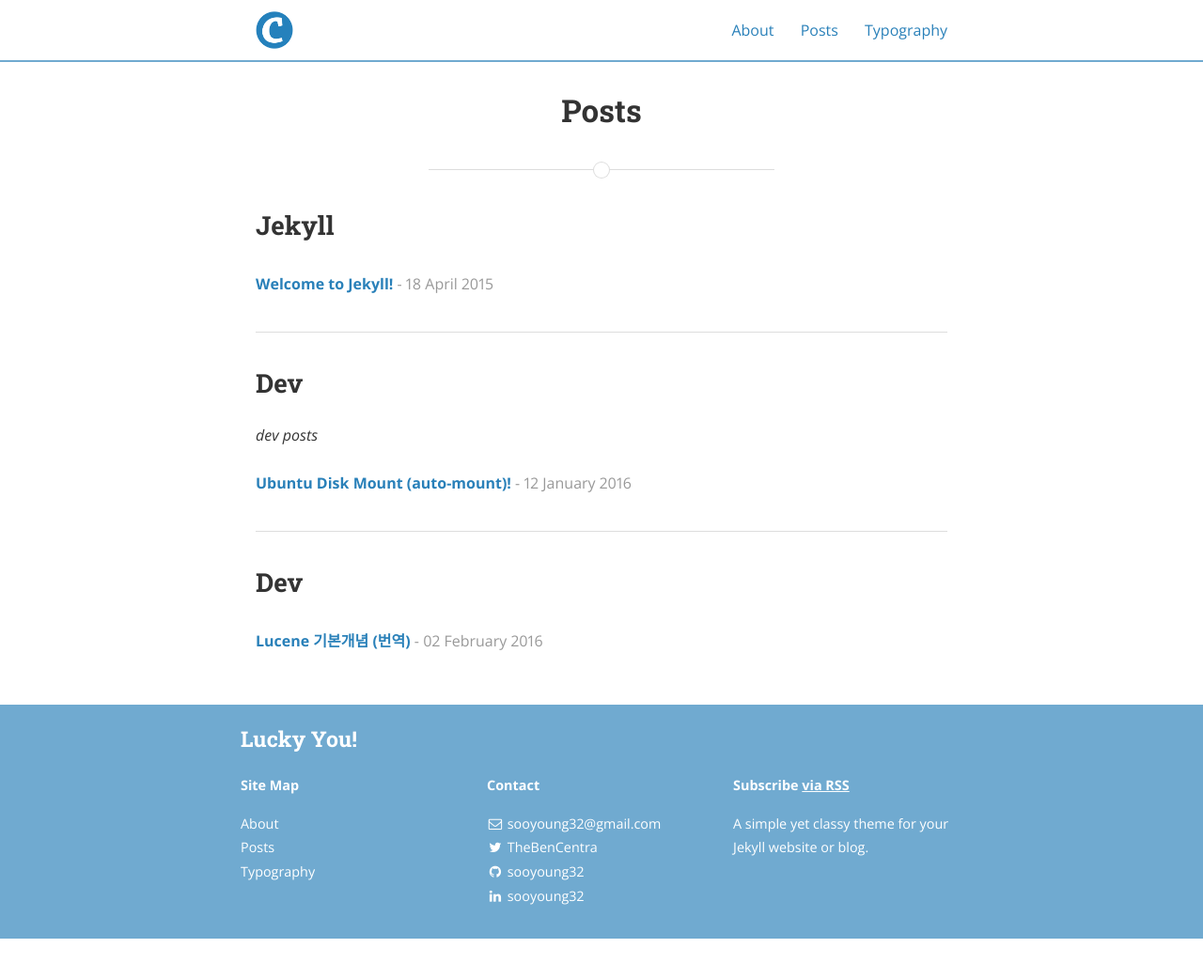
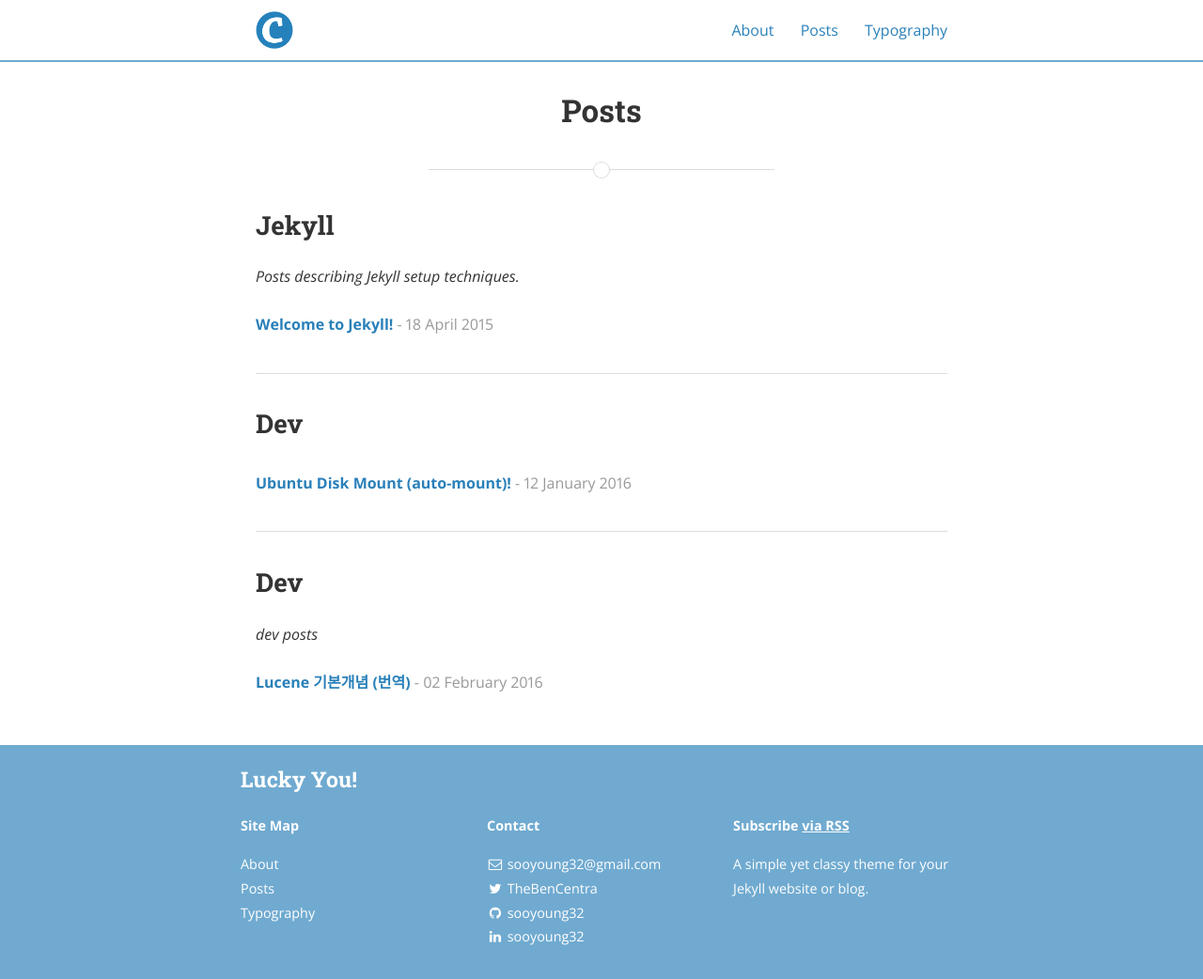
Before and after one commit to sooyoung32/sooyoung32.github.com, a Jekyll site: the page built from posts.html, in a window 1280 px wide. Shown: the whole page at 94% size. Built offline with Jekyll 4.4.1, drawn with Linux system fonts in a browser that asks for light colours; nearby versions of some CDN libraries; a style sheet for code colours, icons or effects is not loaded; before the commit the page ends 999 px from its top, so only the background shows below that; part of the change alters nothing that is shown.

Commit message:
category

```diff
--- a/_config.yml
+++ b/_config.yml
@@ -45,13 +45,10 @@ ga_tracking_id: "UA-72571273-1"
 
 # Category descriptions (for archive pages)
 descriptions:
-  - cat: jekyll
+  - cat: Jekyll
     desc: "Posts describing Jekyll setup techniques."
 
-  - cat: dummy
-    desc: "Just some placeholder posts, lorem ipsum and the rest."
-
-  - cat: dev
+  - cat: Dev
     desc: "dev posts"
 
 # Social icons and sharing options
```
